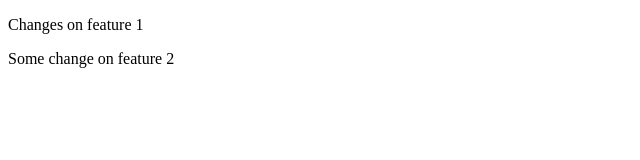
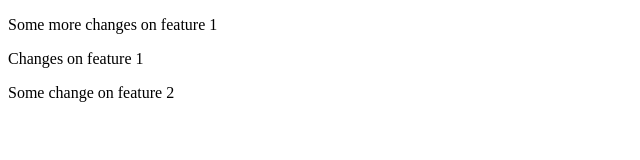
Before and after one commit to axharus/git_test_tmkp, a plain HTML site: page object.html in a window 1280 px wide. Shown: the whole page, without its empty margins (0-640 px from the left). Drawn offline with Linux system fonts and the light colour scheme.

Commit message:
some more changes on feature 1

```diff
--- a/object.html
+++ b/object.html
@@ -7,6 +7,7 @@
     <title>Document</title>
 </head>
 <body>
+    <p>Some more changes on feature 1</p>
     <p>
         Changes on feature 1
     </p>
```
